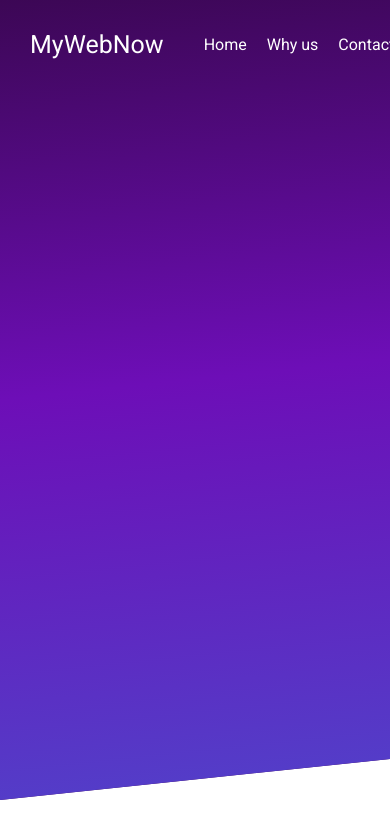
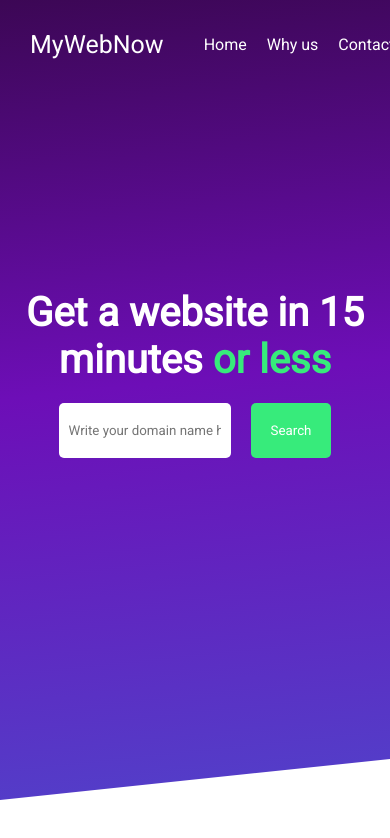
Before and after one commit to AMSpears/ThesisCodeChallenge, a plain HTML site: page index.html in a window 390 px wide. Drawn offline with Linux system fonts and the light colour scheme.

Commit message:
fix header content responsiveness

```diff
--- a/index.html
+++ b/index.html
@@ -8,7 +8,7 @@
 </head>
 
 <body>
-    <header>
+    <header class= "intro">
         <nav>
             <div class= "nav-container">
                 <div class = "mobile-nav">
@@ -33,16 +33,17 @@
                 </div>
             </div>
         </nav>
+        <div class="intro-background"></div>
+        <div class="text-container">
+            <h1> Get a website in 15 minutes <span>or less</span></h1>
+            <div class="input-container">
+                <input type="text" name="name" placeholder="Write your domain name here..">
+                <button>Search</button>
+            </div>
+
+        </div>
     </header>
-    <section class= "intro">
-
-
-    </section>
-    <section>
-
-    </section>
     <footer>
-
     </footer>
 </body>
 </html>
--- a/style.css
+++ b/style.css
@@ -14,8 +14,9 @@
     overflow: auto;
     padding: 30px;
     white-space: nowrap;
-    position: absolute;
+    position: relative;
     z-index:2;
+
 }
 .nav-container .mobile-nav {
     display: flex;
@@ -61,32 +62,101 @@
 }
 
 
+/* intro */
+
+.intro {
+    position: relative;
+    height:800px;
+    overflow: hidden;
+}
+.intro-background {
+    width: 100%;
+    height: 100%;
+    position:absolute;
+    top: 0;
+    bottom: 0;
+    right:0;
+    left:0;
+    background-image: linear-gradient(#3c0755, #6d0eb7, #543cc8);
+    transform: skewY(-6deg);
+    transform-origin: top left;
+}
+
+h1 {
+    margin:0;
+    font-size: 40px;
+    text-align: center;
+    padding:200px 0 20px 0;
+}
+
+h1 span {
+    color:#37EB7B;
+}
+.intro .text-container h1 {
+    position: relative;
+    color: #ffffff;
+}
+.intro .text-container {
+    display: flex;
+    flex-direction: column;
+    justify-content: center;
+    padding:0 20px;
+}
+.intro .text-container .input-container {
+    display: flex;
+    position: relative;
+    margin: 0 auto;
+}
+
+.intro .text-container .input-container input[type="text"]{
+    position: relative;
+    padding: 20px 10px;
+    width: inherit;
+    border: none;
+    border-radius: 5px;
+    margin-right: 20px;
+}
+
+.intro .text-container .input-container button {
+    border: none;
+    position: relative;
+    padding: 20px;
+    width: inherit;
+    border-radius: 5px;
+    background-color: #37EB7B;
+}
+
+.intro .text-container
+.intro .text-container {
+    display:flex;
+    justify-content: center;
+    flex-direction: column;
+}
+
+
+
 @media only screen and (min-width:1024px) {
     .nav-container {
         justify-content: space-around;
         padding: 20px 100px;
     }
+
     .nav-container #logo {
         margin-right: 800px;
     }
+
     .nav-container .links-container .main-links {
         margin-right: 60px
     }
+
+    h1 {
+        font-size: 50px;
+    }
+    .intro .text-container {
+       margin: auto;
+       width:420px;
+    }
+    .intro .text-container .input-container input[type="text"] {
+        width: 300px;
+    }
 }
-
-
-/* intro */
-
-.intro {
-    background-color:rgb(60, 7, 85);
-    width: 100%;
-    height: 800px;
-    position:relative;
-    top: 0;
-    bottom: 0;
-    right:0 ;
-    left:0 ;
-    background-image: linear-gradient(#3c0755, #6d0eb7, #543cc8);
-    transform: skewY(-6deg);
-    transform-origin: top left;
-}
```
